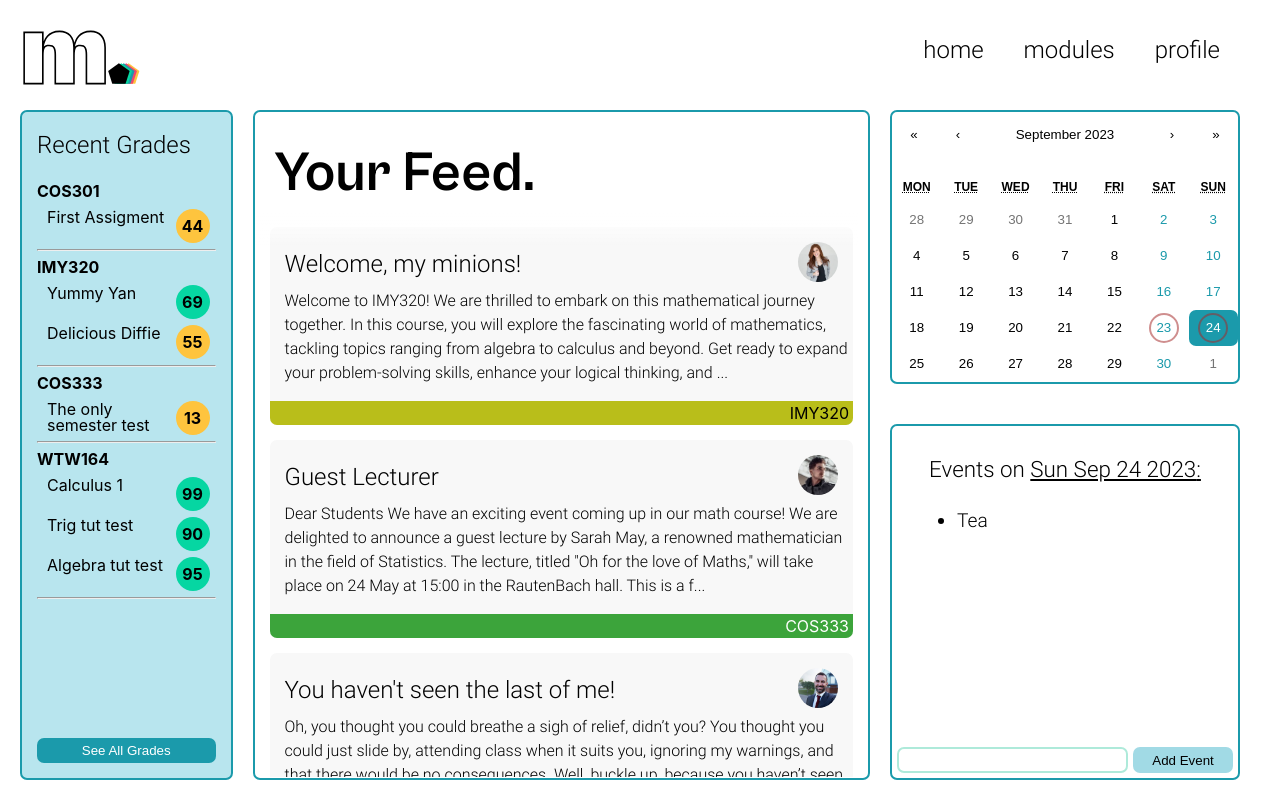
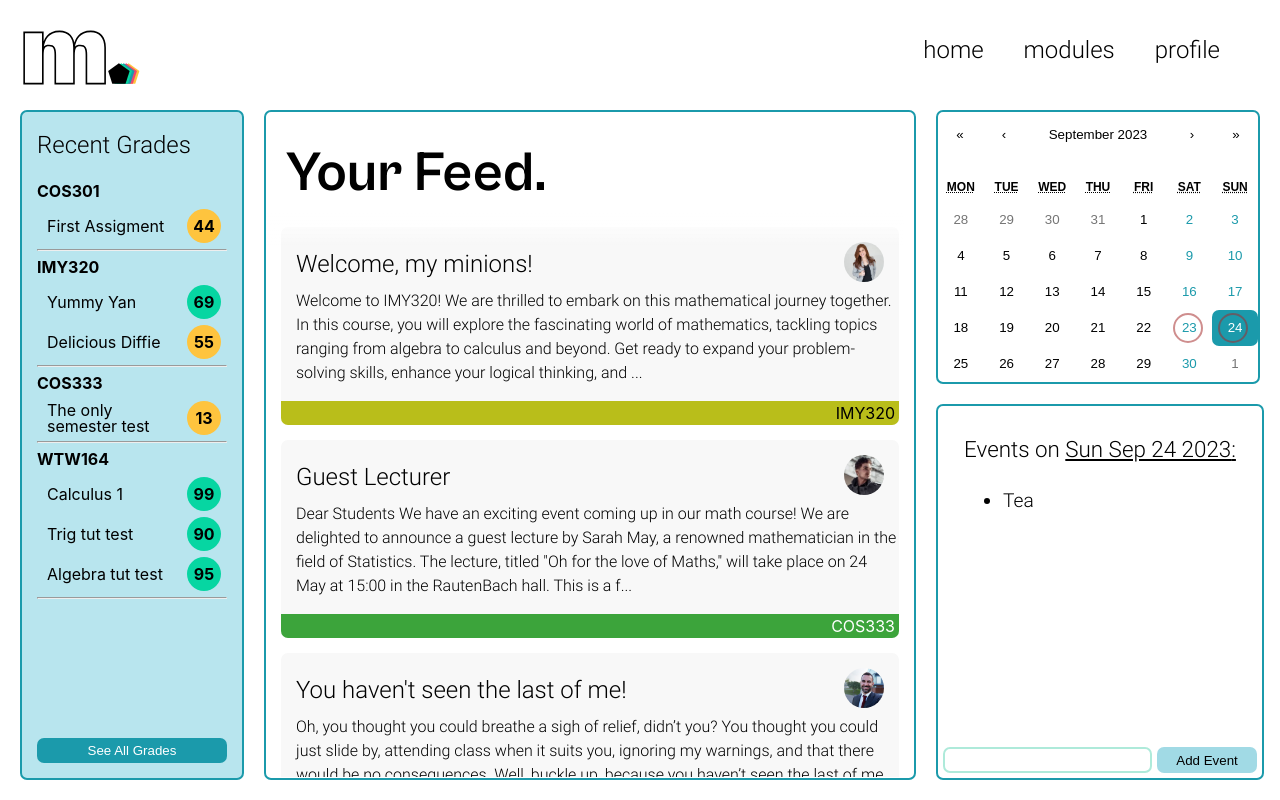
Before and after one commit to TashUni/IMY320_TheMarellousFivers, a React (Create React App) app in the folder web-project/: page / in a window 1280 px wide. Built offline with nearby package versions, Linux system fonts and the light colour scheme.

Commit message:
fixed grades alignment

```diff
--- a/web-project/src/App.module.scss
+++ b/web-project/src/App.module.scss
@@ -70,6 +70,7 @@
   display: flex;
   flex-direction: column;
   justify-content: space-between;
+  width: calc(100% - 10px - var(--margin));
 }
 
 .ul {
--- a/web-project/src/components/Calender/calender.scss
+++ b/web-project/src/components/Calender/calender.scss
@@ -1,9 +1,10 @@
 .react-calendar {
-  width: 350px;
+  width: calc(100% - var(--margin));
   max-width: 100%;
   background: white;
   border: 2px solid var(--cl-blue);
   margin: var(--margin);
+  margin-bottom: 0;
   margin-top: 0;
   border-radius: var(--border-rad);
   font-family: Arial, Helvetica, sans-serif;
--- a/web-project/src/components/Grades/Grades.js
+++ b/web-project/src/components/Grades/Grades.js
@@ -22,7 +22,7 @@ function Grades(props) {
                                     el.assignments.map((a) => {
                                         return a.grade != null ?
                                         (<div className={s.Grade}>
-                                            <div>{a.name}</div>
+                                            <div className={s.GradePara}>{a.name}</div>
                                             <div className={a.grade < 60 ? s.Yellow : s.Green}>{a.grade}</div>
                                         </div>) : null
                                     })
--- a/web-project/src/components/Grades/grades.module.scss
+++ b/web-project/src/components/Grades/grades.module.scss
@@ -24,6 +24,11 @@
   grid-template-columns: 2fr 30px;
   height: 30px;
   margin: 10px;
+}
+
+.GradePara {
+  display: flex;
+  align-items: center;
 }
 
 .Yellow .Green {
```
